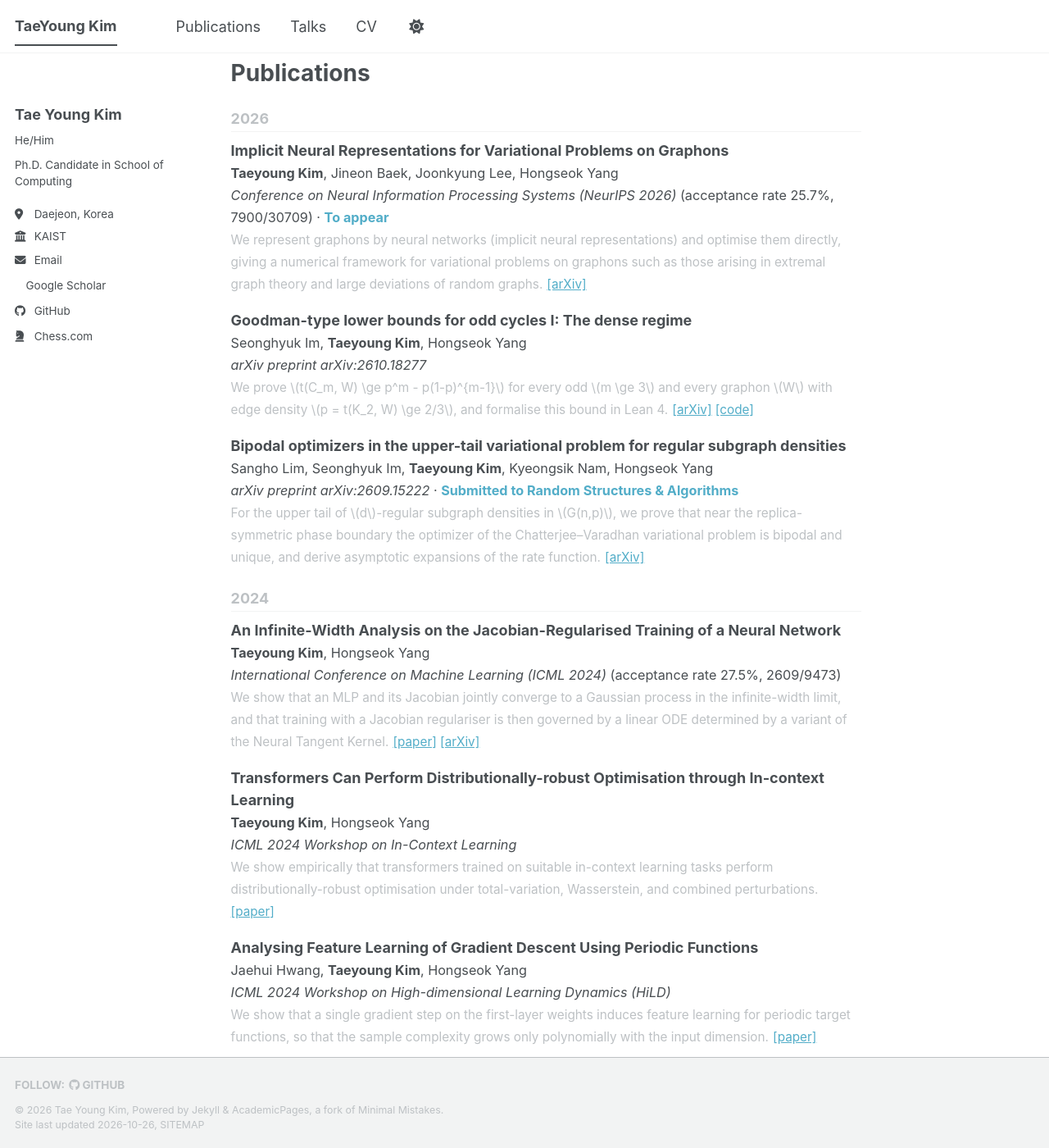
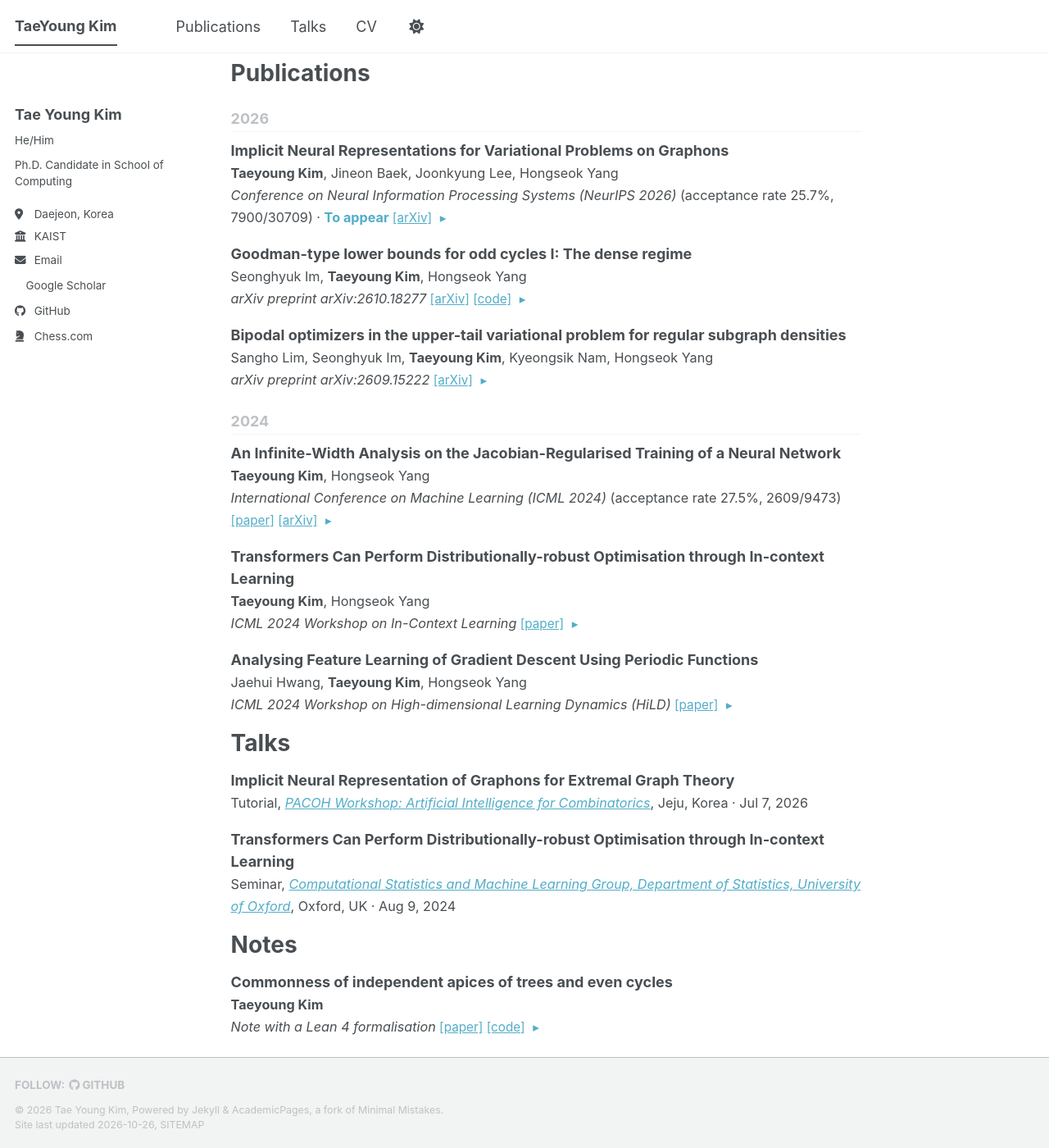
Before and after one commit to mekty2012/mekty2012.github.io, a Jekyll site: the page built from _pages/about.md, in a window 1280 px wide and 1400 px high, scrolled down 640 px. Shown: the whole window at 82% size. Built offline with Jekyll 4.4.1, drawn with Linux system fonts in a browser that asks for light colours; a style sheet for code colours, icons or effects is not loaded; some of the changed text lies outside the part shown.

Commit message:
Move Notes out of Publications, add collapsible summaries
- Notes get their own section: after Honors and Awards in the CV,
  after Talks on the homepage; removed from the publication list
- Publication summaries are hidden behind an arrow after the links
- Drop the submission note from the bipodal preprint

Co-Authored-By: Claude Opus 5.5 <noreply@anthropic.com>

```diff
--- /dev/null
+++ b/_includes/note-list.html
@@ -0,0 +1,14 @@
+{% comment %}
+  Compact list of the notes in _publications/ (marked `kind: note`; unrefereed write-ups), newest first.
+  Shown in its own "Notes" section on the front page (_pages/about.md), separate from publication-list.html.
+  The output is wrapped in one unindented <div> so it is safe to include from Markdown.
+{% endcomment %}
+{%- include base_path -%}
+{%- assign note_pubs = site.publications | where_exp: "pub", "pub.kind == 'note'" | sort: "date" | reverse -%}
+<div class="pub-list">
+<ul>
+{%- for pub in note_pubs %}
+{% include publication-item.html %}
+{%- endfor %}
+</ul>
+</div>
--- a/_includes/publication-item.html
+++ b/_includes/publication-item.html
@@ -1,13 +1,12 @@
-{%- comment -%} One entry of publication-list.html; expects `pub` and `base_path` to be set. {%- endcomment -%}
-<li class="pub">
-<span class="pub__title">{{ pub.title | markdownify | remove: "<p>" | remove: "</p>" | strip }}</span>
-{%- if pub.authors %}<br><span class="pub__authors">{{ pub.authors | markdownify | remove: "<p>" | remove: "</p>" | strip }}</span>{% endif %}
-{%- if pub.venue or pub.note %}
-<br><span class="pub__venue">{% if pub.venue %}<em>{{ pub.venue }}</em>{% endif %}{% if pub.acceptance %} (acceptance rate {{ pub.acceptance }}){% endif %}{% if pub.venue and pub.note %} &middot; {% endif %}{% if pub.note %}<strong class="pub__note">{{ pub.note }}</strong>{% endif %}</span>
-{%- endif %}
-{%- if pub.summary %}
-<br><span class="pub__summary">{{ pub.summary | markdownify | remove: "<p>" | remove: "</p>" | strip }}</span>
-{%- endif %}
+{%- comment -%}
+  One entry of publication-list.html / note-list.html; expects `pub` and `base_path` to be set.
+  Layout: title, authors, then one line with the venue, the links and (if there is a summary)
+  an arrow that shows or hides the summary below it.
+{%- endcomment -%}
+{%- capture pub_line -%}
+{%- if pub.venue or pub.note -%}
+<span class="pub__venue">{% if pub.venue %}<em>{{ pub.venue }}</em>{% endif %}{% if pub.acceptance %} (acceptance rate {{ pub.acceptance }}){% endif %}{% if pub.venue and pub.note %} &middot; {% endif %}{% if pub.note %}<strong class="pub__note">{{ pub.note }}</strong>{% endif %}</span>
+{%- endif -%}
 <span class="pub__links">
 {%- if pub.paperurl %} <a href="{% unless pub.paperurl contains '://' %}{{ base_path }}{% endunless %}{{ pub.paperurl }}">[paper]</a>{% endif %}
 {%- if pub.arxivurl %} <a href="{{ pub.arxivurl }}">[arXiv]</a>{% endif %}
@@ -18,4 +17,16 @@
 {%- assign pub_body = pub.content | strip_html | strip -%}
 {%- if pub_body != "" %} <a href="{{ base_path }}{{ pub.url }}">[details]</a>{% endif -%}
 </span>
+{%- endcapture -%}
+<li class="pub">
+<span class="pub__title">{{ pub.title | markdownify | remove: "<p>" | remove: "</p>" | strip }}</span>
+{%- if pub.authors %}<br><span class="pub__authors">{{ pub.authors | markdownify | remove: "<p>" | remove: "</p>" | strip }}</span>{% endif %}
+{%- if pub.summary %}
+<details class="pub__more">
+<summary>{{ pub_line }} <span class="pub__toggle" title="Show summary">&#9656;</span></summary>
+<div class="pub__summary">{{ pub.summary | markdownify | remove: "<p>" | remove: "</p>" | strip }}</div>
+</details>
+{%- else %}
+<br>{{ pub_line }}
+{%- endif %}
 </li>
--- a/_includes/publication-list.html
+++ b/_includes/publication-list.html
@@ -1,18 +1,17 @@
 {% comment %}
   Compact list of everything in _publications/: papers newest first, grouped by year,
-  then papers marked `wip: true` under "In preparation",
-  then notes marked `kind: note` (unrefereed write-ups) under "Notes".
+  then papers marked `wip: true` under "In preparation".
+  Notes (`kind: note`) are left out; they have their own list in note-list.html.
   Used on the front page (_pages/about.md) and on /publications/.
   The output is wrapped in one unindented <div> so it is safe to include from Markdown.
 {% endcomment %}
 {%- include base_path -%}
-{%- assign note_pubs = site.publications | where_exp: "pub", "pub.kind == 'note'" | sort: "date" | reverse -%}
 {%- assign paper_pubs = site.publications | where_exp: "pub", "pub.kind != 'note'" -%}
 {%- assign wip_pubs = paper_pubs | where_exp: "pub", "pub.wip == true" | sort: "date" | reverse -%}
 {%- assign done_pubs = paper_pubs | where_exp: "pub", "pub.wip != true" -%}
 {%- assign pubs_by_year = done_pubs | group_by_exp: "pub", "pub.date | date: '%Y'" | sort: "name" | reverse -%}
 <div class="pub-list">
-{%- if site.publications.size == 0 %}
+{%- if paper_pubs.size == 0 %}
 <p>Coming soon.</p>
 {%- endif %}
 {%- for year in pubs_by_year %}
@@ -32,12 +31,4 @@
 {%- endfor %}
 </ul>
 {%- endif %}
-{%- if note_pubs.size > 0 %}
-<h3 class="pub-list__year">Notes</h3>
-<ul>
-{%- for pub in note_pubs %}
-{% include publication-item.html %}
-{%- endfor %}
-</ul>
-{%- endif %}
 </div>
--- a/_pages/about.md
+++ b/_pages/about.md
@@ -29,6 +29,10 @@ Talks
 ======
 {% include talk-list.html %}
 
+Notes
+======
+{% include note-list.html %}
+
 Teaching
 ======
 **Teaching Assistant**, KAIST
--- a/_sass/layout/_publications.scss
+++ b/_sass/layout/_publications.scss
@@ -35,6 +35,42 @@
     color: var(--global-text-color-light);
   }
 
+  /* Venue + links + arrow line; only the links and the arrow react to clicks,
+     and clicking the arrow shows or hides the summary. */
+  .pub__more {
+    margin: 0;
+
+    > summary {
+      display: block;
+      list-style: none;
+      cursor: default;
+      pointer-events: none;
+
+      &::-webkit-details-marker {
+        display: none;
+      }
+
+      a,
+      .pub__toggle {
+        pointer-events: auto;
+      }
+    }
+
+    &[open] .pub__toggle {
+      transform: rotate(90deg);
+    }
+  }
+
+  .pub__toggle {
+    display: inline-block;
+    padding: 0 0.3em;
+    font-size: 0.85em;
+    color: var(--global-link-color);
+    cursor: pointer;
+    transition: transform 0.15s ease;
+    user-select: none;
+  }
+
   .pub__note {
     color: var(--global-link-color);
   }
```
Also changed, not shown: _publications/2026-09-14-bipodal-optimizers-upper-tail.md (+0 -1 lines), 2 other files.
